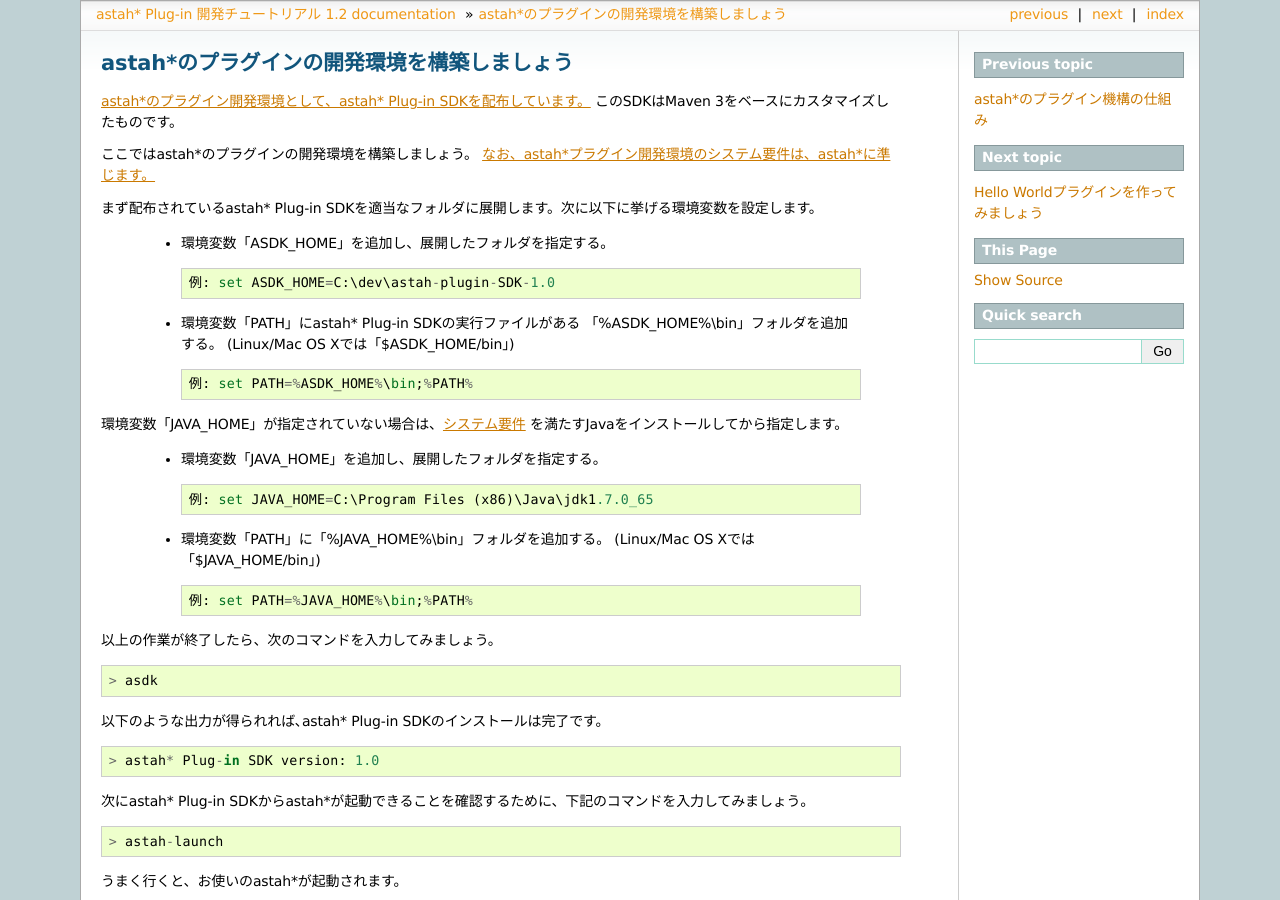
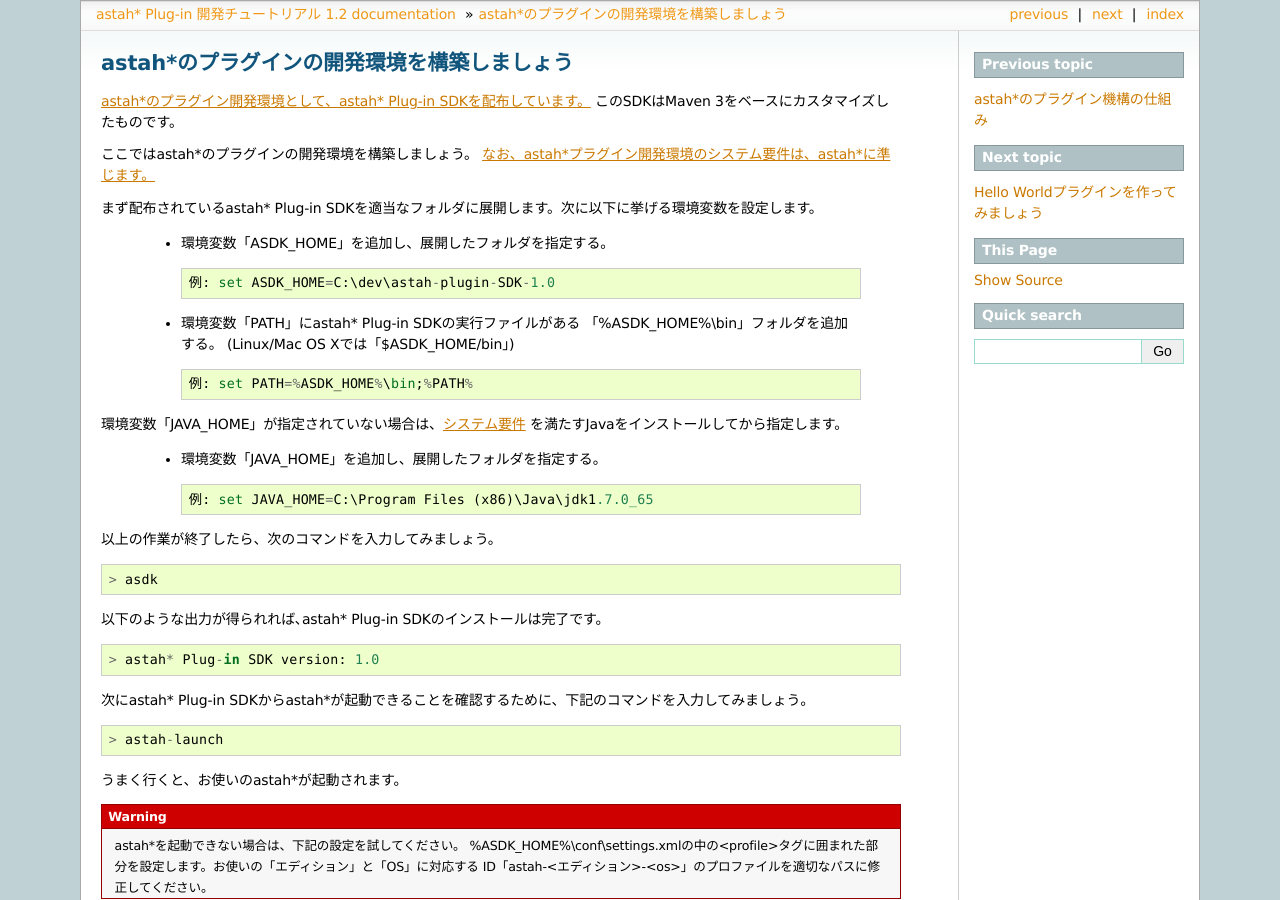
Before and after one commit to ChangeVision/astah-plugin-tutorial-ja, a Sphinx documentation site: the page built from source/devenv.rst, in a window 1280 px wide and 900 px high. Built offline with Sphinx 7.4.7, drawn with Linux system fonts in a browser that asks for light colours.

Commit message:
PATHの設定は不要だったので削除する
* PATHは設定しなくてもastah-launchができたので、この設定の説明を削除する

```diff
--- a/source/devenv.rst
+++ b/source/devenv.rst
@@ -23,11 +23,6 @@
  * 環境変数「JAVA_HOME」を追加し、展開したフォルダを指定する。 ::
 
      例: set JAVA_HOME=C:\Program Files (x86)\Java\jdk1.7.0_65
-
- * 環境変数「PATH」に「%JAVA_HOME%\\bin」フォルダを追加する。
-   (Linux/Mac OS Xでは「$JAVA_HOME/bin」) ::
-
-     例: set PATH=%JAVA_HOME%\bin;%PATH%
 
 以上の作業が終了したら、次のコマンドを入力してみましょう。 ::
 
```
